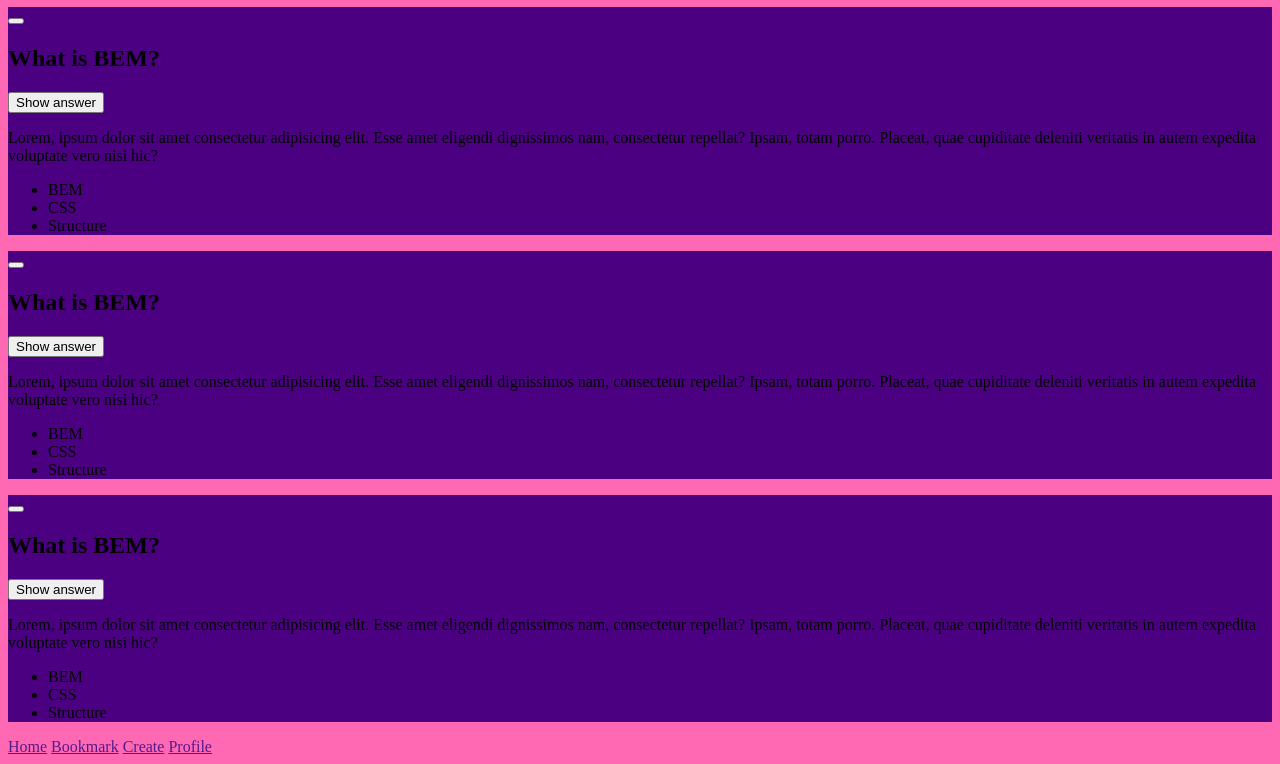
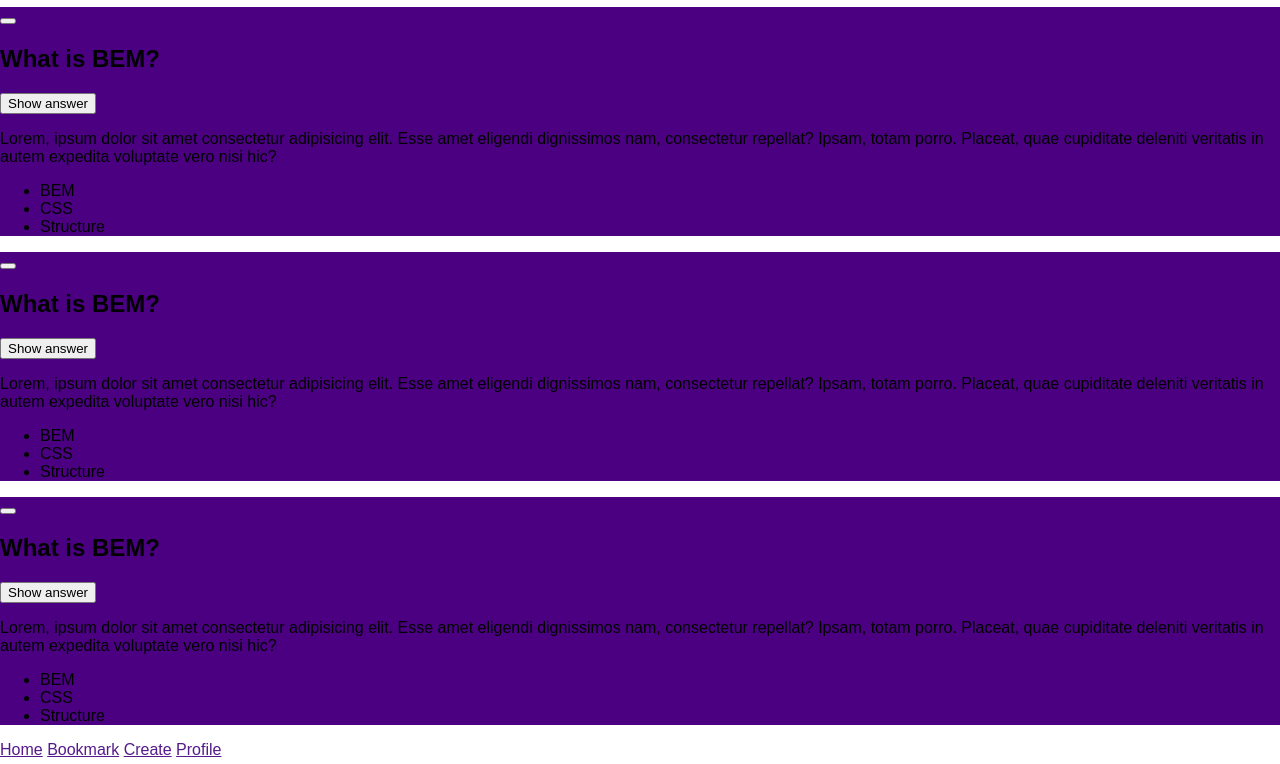
Before and after one commit to macfrei/quiz-app-21-5, a website built with Vite: page index.html in a window 1280 px wide. Shown: the part 73-837 px from the top of the page. Built offline with nearby package versions, Linux system fonts and the light colour scheme.

Commit message:
Change basic styling

```diff
--- a/css/_base.css
+++ b/css/_base.css
@@ -7,5 +7,6 @@ html {
 }
 
 body {
-  background-color: hotpink;
+  font-family: sans-serif;
+  margin: 0;
 }
```
